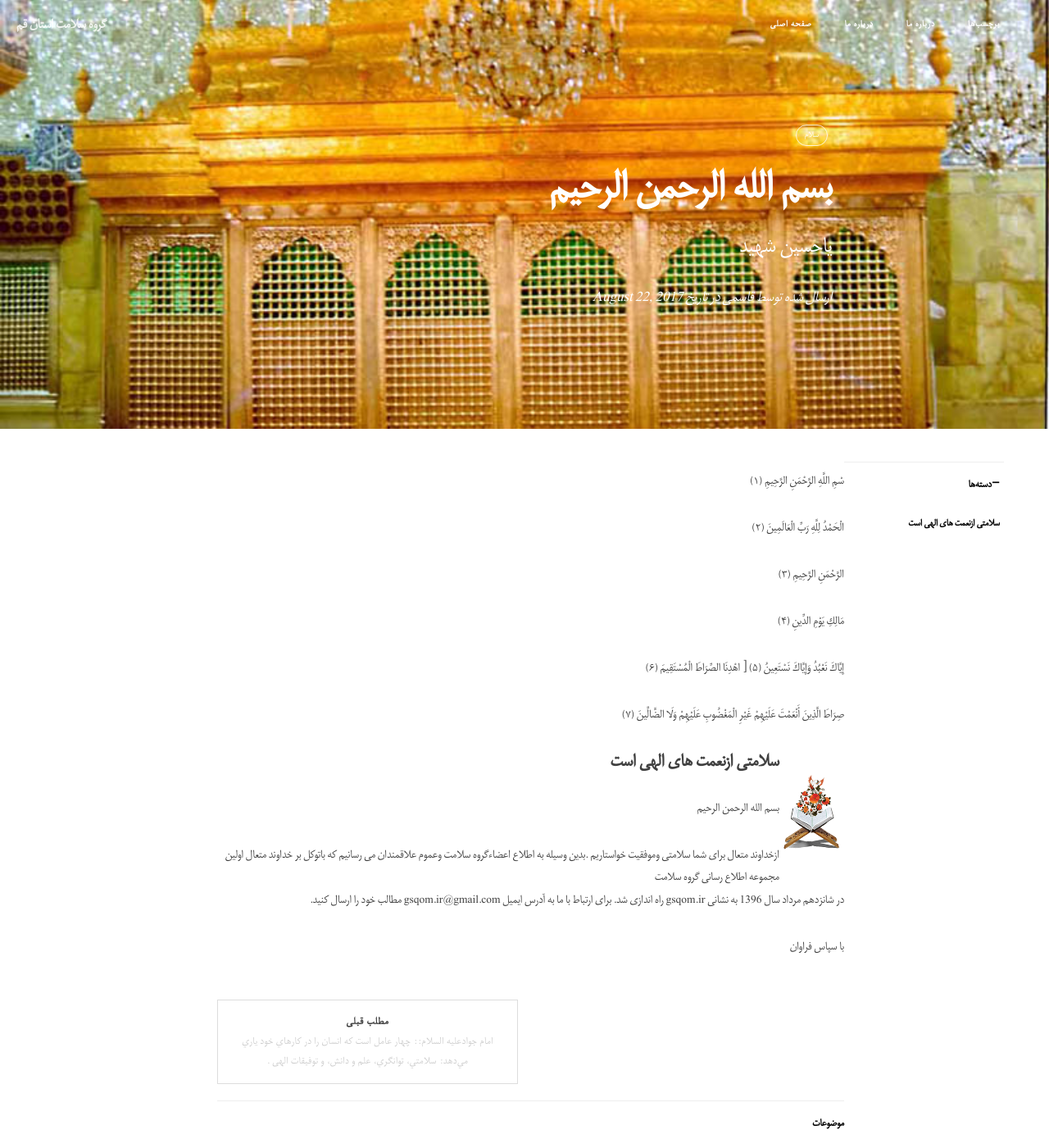
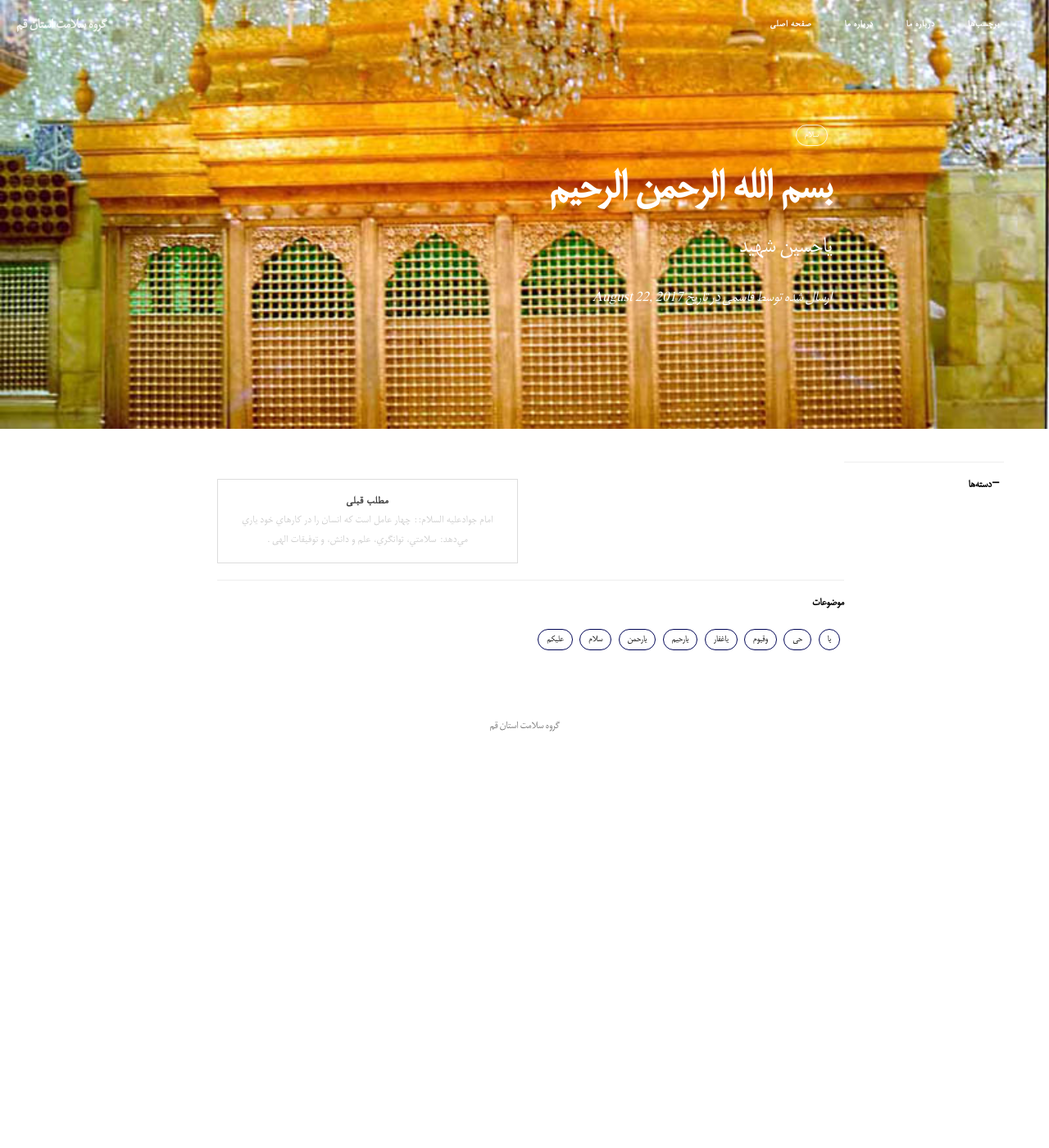
Before and after one commit to grouh-salamat/grouh-salamat.github.io, a Jekyll site: the page built from _posts/2017-08-22-p20.markdown, in a window 1280 px wide and 1400 px high. Shown: the whole window at 82% size. Built offline with Jekyll 4.4.1, drawn with Linux system fonts in a browser that asks for light colours; comment, search, counter and statistics services are not loaded.

Commit message:
Update 2017-08-22-p20.markdown

```diff
--- a/_posts/2017-08-22-p20.markdown
+++ b/_posts/2017-08-22-p20.markdown
@@ -9,40 +9,3 @@ catalog: true
 tags:
  سلام
 ---
-
-سْمِ اللَّهِ الرَّحْمَنِ الرَّحِيمِ ﴿۱﴾
-
-الْحَمْدُ لِلَّهِ رَبِّ الْعَالَمِينَ ﴿۲﴾
-
-الرَّحْمَنِ الرَّحِيمِ ﴿۳﴾
-
-مَالِكِ يَوْمِ الدِّينِ ﴿۴﴾
-
-إِيَّاكَ نَعْبُدُ وَإِيَّاكَ نَسْتَعِينُ ﴿۵﴾
-[
-اهْدِنَا الصِّرَاطَ الْمُسْتَقِيمَ ﴿۶﴾
-
-صِرَاطَ الَّذِينَ أَنْعَمْتَ عَلَيْهِمْ غَيْرِ الْمَغْضُوبِ عَلَيْهِمْ وَلَا الضَّالِّينَ ﴿۷﴾
-
-
-
-<img style="float: right;width=100px;height:100px" src="https://github.com/grouh-salamat/grouh-salamat.github.io/raw/master/img/quran.png">
-
-
-
-
-
-
-
-<h3>سلامتی ازنعمت های الهی است</h3>
-
-
-بسم الله الرحمن الرحیم
-
-ازخداوند متعال برای شما سلامتی وموفقیت خواستاریم .بدین وسیله
-به اطلاع اعضاءگروه سلامت وعموم علاقمندان می رسانیم که
-باتوکل  بر خداوند متعال اولین مجموعه اطلاع رسانی گروه سلامت
-در شانزدهم مرداد سال 1396   به نشانی gsqom.ir راه اندازی شد.
-برای ارتباط با ما به آدرس ایمیل gsqom.ir@gmail.com مطالب خود را ارسال کنید.
-
-با سپاس فراوان
```
